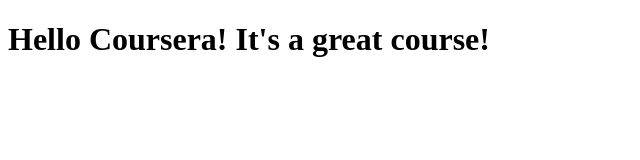
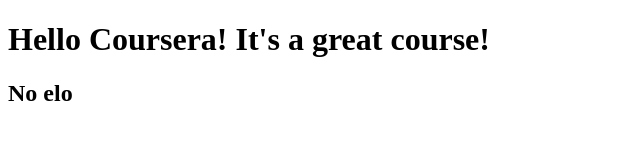
Before and after one commit to lewjestkroldzungli/coursera-test, a plain HTML site: page site/index.html in a window 1280 px wide. Shown: the full height of the page, 0-640 px from the left. Drawn offline with Linux system fonts and the light colour scheme.

Commit message:
Update index.html

```diff
--- a/site/index.html
+++ b/site/index.html
@@ -5,5 +5,6 @@
     </head>
     <body>
         <h1>Hello Coursera! It's a great course!</h1>
+        <h2>No elo</h2>
     </body>
 </html>
```
